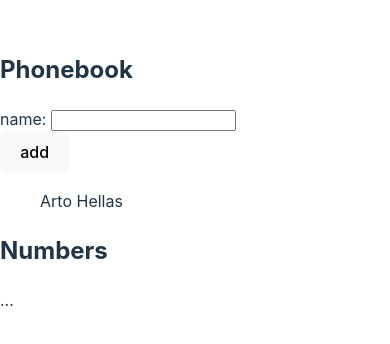
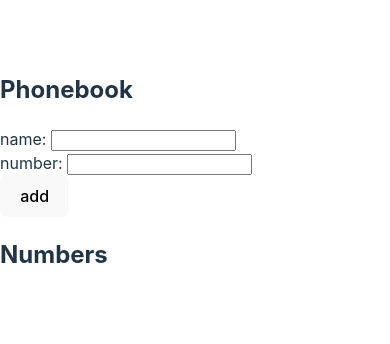
Before and after one commit to barbarred/fullstackopen, a React (Vite) app in the folder part2/phonebook/: page / in a window 390 px wide. Shown: the part 250-594 px from the top of the page. Built offline with nearby package versions, Linux system fonts and the light colour scheme.

Commit message:
exercise 2.8 phonebook done!

```diff
--- a/part2/phonebook/src/App.jsx
+++ b/part2/phonebook/src/App.jsx
@@ -2,54 +2,65 @@
 
 const App = () => {
   const [persons, setPersons] = useState([
-    { name: 'Arto Hellas'}
+    {}
   ])
   const [newName, setNewName] = useState('')
+  const [newNumber, setNewNumber] = useState('')
+
 
   const handleChange = (event) => {
     setNewName(event.target.value)
   }
+  const handleChangeNumber = (event) => {
+    setNewNumber(event.target.value)
+  }
 
-  const addName = (event) => {
+  const addNumber = (event) => {
     event.preventDefault()
-    if(newName === '') return
+    if(newName === '' || newNumber === '') return
     function nameCheck(persons, check) {
       return persons.find(obj => obj.name === check) !== undefined
     }
-
-    if(nameCheck(persons, newName)){
-      alert(`${newName} is already added to phonebook`)
+    function numberCheck(persons, numCheck){
+        return persons.find(objN => objN.number === numCheck) !== undefined
+      }
+    if(nameCheck(persons, newName) || numberCheck(persons, newNumber)){
+      alert(`The name: ${newName} or the number: ${newNumber} is already added to phonebook`)
     }else{
       const newObject = {
       name: newName,
+      number: newNumber,
       }
       setPersons(persons.concat(newObject))
       setNewName('')
+      setNewNumber('')
     }
   }
 
   return (
     <div>
       <h2>Phonebook</h2>
-      <form onSubmit={addName}>
+      <form onSubmit={addNumber}>
         <div>
           name: <input value={newName} onChange={handleChange}/>
+        </div>
+        <div>
+          number: <input value={newNumber} onChange={handleChangeNumber}/>
         </div>
         <div>
           <button type="submit">add</button>
         </div>
       </form>
+      <h2>Numbers</h2>
       <div>
         <ul>
           {
             persons.map(person =>
-            <p key={person.name}>{person.name}</p>
+            <p key={Math.random()}>{person.name} {person.number}</p>
             )
           }
         </ul>
       </div>
-      <h2>Numbers</h2>
-      ...
     </div>
   )
 }
```
